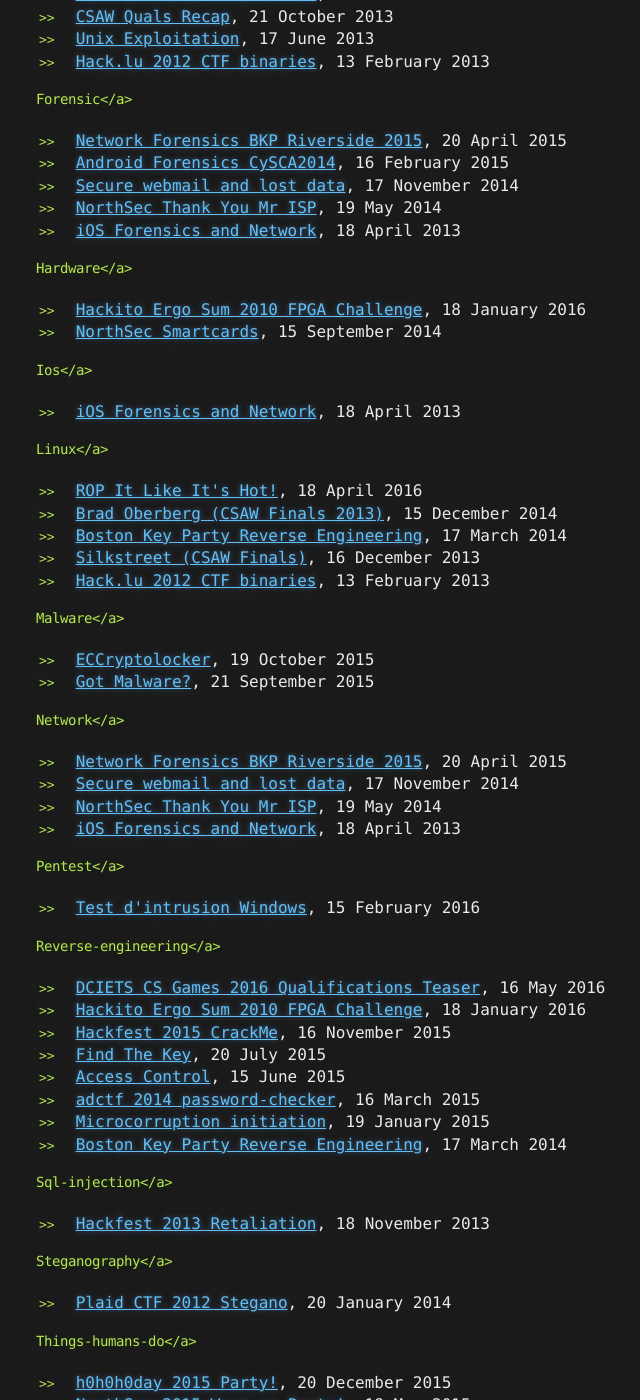
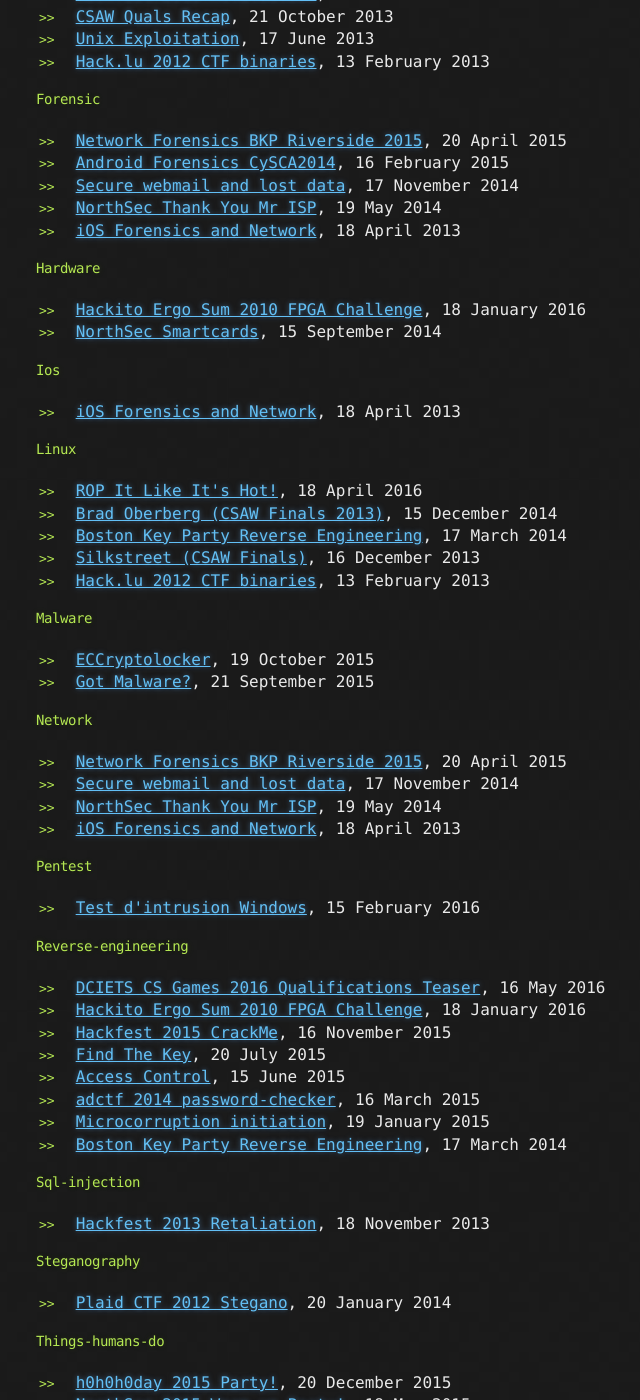
Before and after one commit to montrehack/montrehack.github.com, a Jekyll site: the page built from archives.md, in a window 1280 px wide and 1400 px high, scrolled down 2181 px. Shown: the whole window, without its empty margins (304-944 px from the left). Built offline with Jekyll 4.4.1, drawn with Linux system fonts in a browser that asks for light colours; comment, search, counter and statistics services are not loaded; some of the changed text lies outside the part shown.

Commit message:
Fixed mistake in archive page rendering

```diff
--- a/archives.md
+++ b/archives.md
@@ -17,7 +17,7 @@ title: Montréhack's archives
 
 {% assign sorted_tags = site.tags | sort %}
 {% for tag in sorted_tags %}
-<h4>{{ tag | first | capitalize }}</a></h4>
+<h4>{{ tag | first | capitalize }}</h4>
 <ul>
 {% for posts in tag %}
 {% for post in posts %}
```
